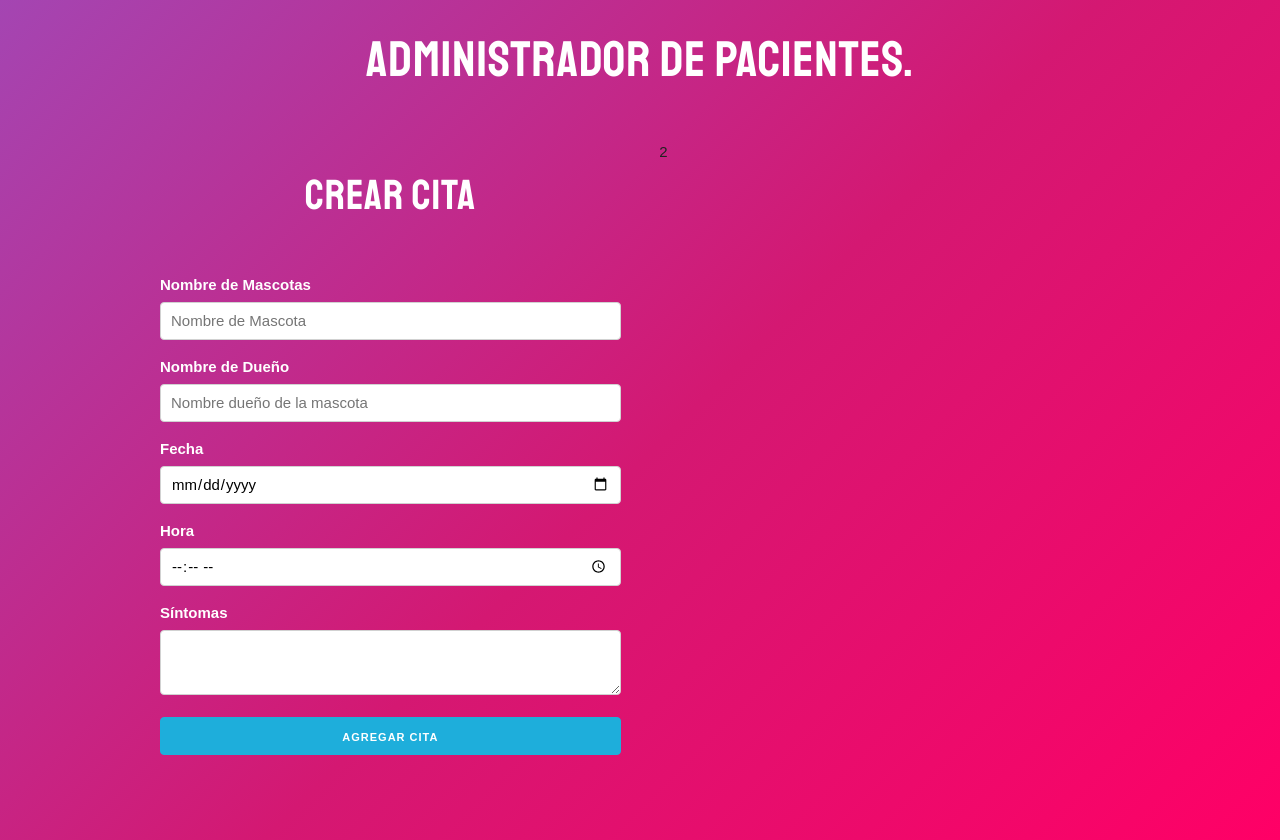
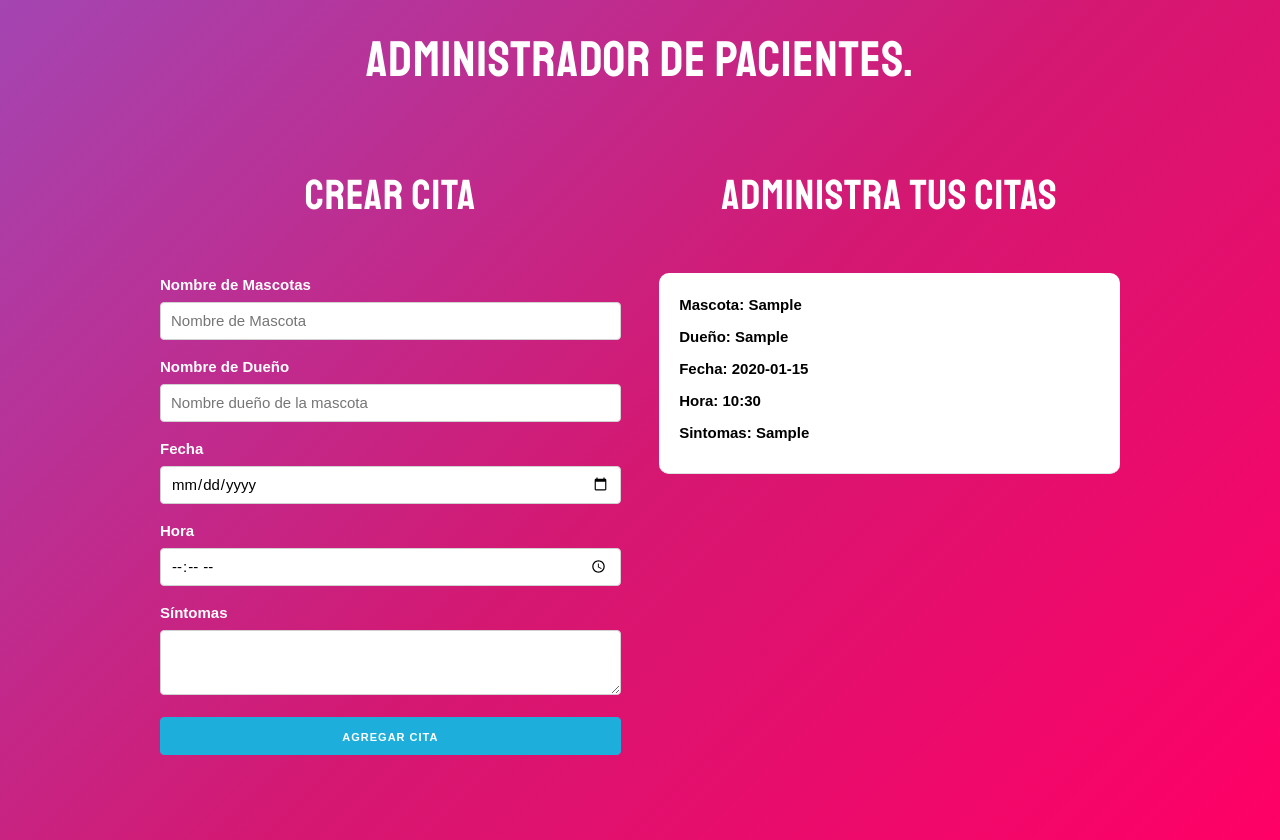
Before and after one commit to MiggBriones/react-citas, a React (Create React App) app: page / in a window 1280 px wide. Both pictures are taken after typing "Sample", "Sample", "2020-01-15", "10:30", "Sample" into the empty fields and a click on the button "AGREGAR CITA". Built offline with nearby package versions, Linux system fonts and the light colour scheme; the HTML template or start-up script is replaced by a standard one.

Commit message:
Se muestran las Citas agregadas y se crea un nuevo Componente para ésta finalidad.

```diff
--- a/src/App.js
+++ b/src/App.js
@@ -1,5 +1,6 @@
 import React, { Fragment, useState } from 'react';
 import Formulario from './components/Formulario'
+import Cita from './components/Cita'
 
 function App() {
 
@@ -26,7 +27,13 @@ function App() {
             />
           </div>
           <div className="one-half column">
-            2
+            <h2>Administra tus Citas</h2>
+            {citas.map(cita => (
+              <Cita
+                key={cita.id}
+                cita={cita}
+              />
+            ))}
           </div>
         </div>
       </div>
--- /dev/null
+++ b/src/components/Cita.jsx
@@ -0,0 +1,15 @@
+import React from 'react';
+
+const Cita = ({cita}) => (
+    <div className="cita">
+        <span>
+            <p>Mascota: {cita.mascota}</p>
+            <p>Dueño: {cita.propietario}</p>
+            <p>Fecha: {cita.fecha}</p>
+            <p>Hora: {cita.hora}</p>
+            <p>Sintomas: {cita.sintomas}</p>
+        </span>
+    </div>
+);
+
+export default Cita;
```
